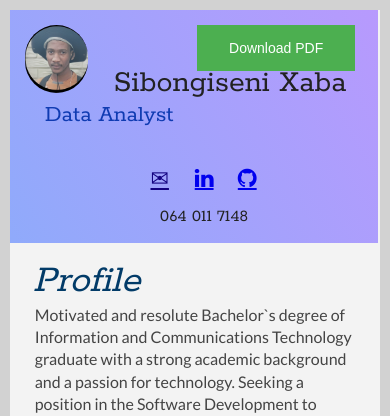
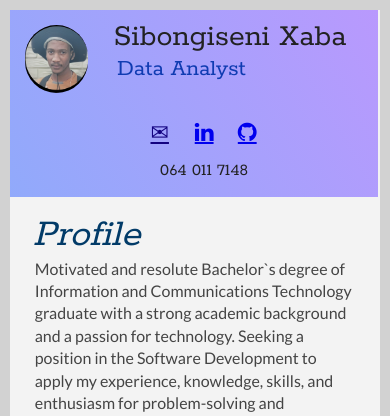
Before and after one commit to Nonkosii/My-Resume, a Django app: page / in a window 390 px wide; the page is wider, and only the part inside the window is pictured. Shown: the top 416 px of that part. Run offline with Django 4.2, Linux system fonts and the light colour scheme.

Commit message:
final commit

```diff
--- a/resume/settings.py
+++ b/resume/settings.py
@@ -24,13 +24,13 @@ BASE_DIR = Path(__file__).resolve().parent.parent
 # SECURITY WARNING: keep the secret key used in production secret!
 SECRET_KEY = os.environ.get('SECRET_KEY')
 
-# Development
-SECRET_KEY = 'b@t3l$%#&qdfod%dch9l===f%&!%uudx@7c$c@$-w_p^zdzq&p'
 
 
 # SECURITY WARNING: don't run with debug turned on in production!
 DEBUG = 'RENDER' not in os.environ
 #os.environ.get("DEBUG", "False").lower() == "True"
+
+
 
 ALLOWED_HOSTS = ['*']
 
--- a/static/css/style.css
+++ b/static/css/style.css
@@ -392,6 +392,9 @@ section:last-child {
   }
 }
 @media all and (min-width: 2400px) {
+  a button {
+    display: none;
+  }
   #headshot {
     width: 12.5%;
     float: left;
@@ -467,6 +470,9 @@ section:last-child {
     width: 95%;
     margin: 10px auto;
     min-width: 280px;
+  }
+  a button {
+    display: none;
   }
 
   /* #headshot {
@@ -557,6 +563,9 @@ section:last-child {
 }
 
 @media all and (max-width: 480px) {
+  a button {
+    display: none;
+  }
   .mainDetails {
     padding: 15px 15px;
   }
```
